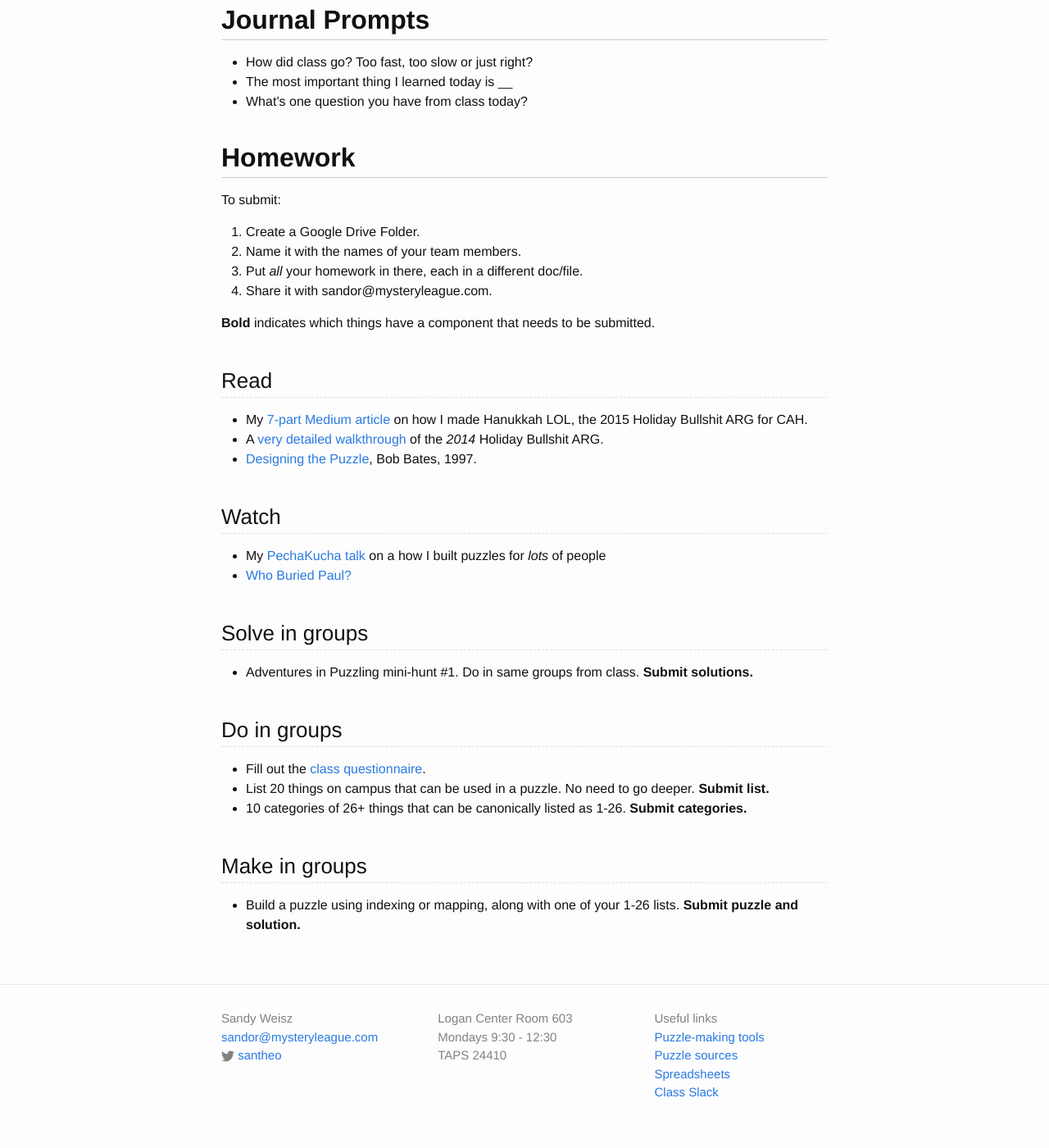
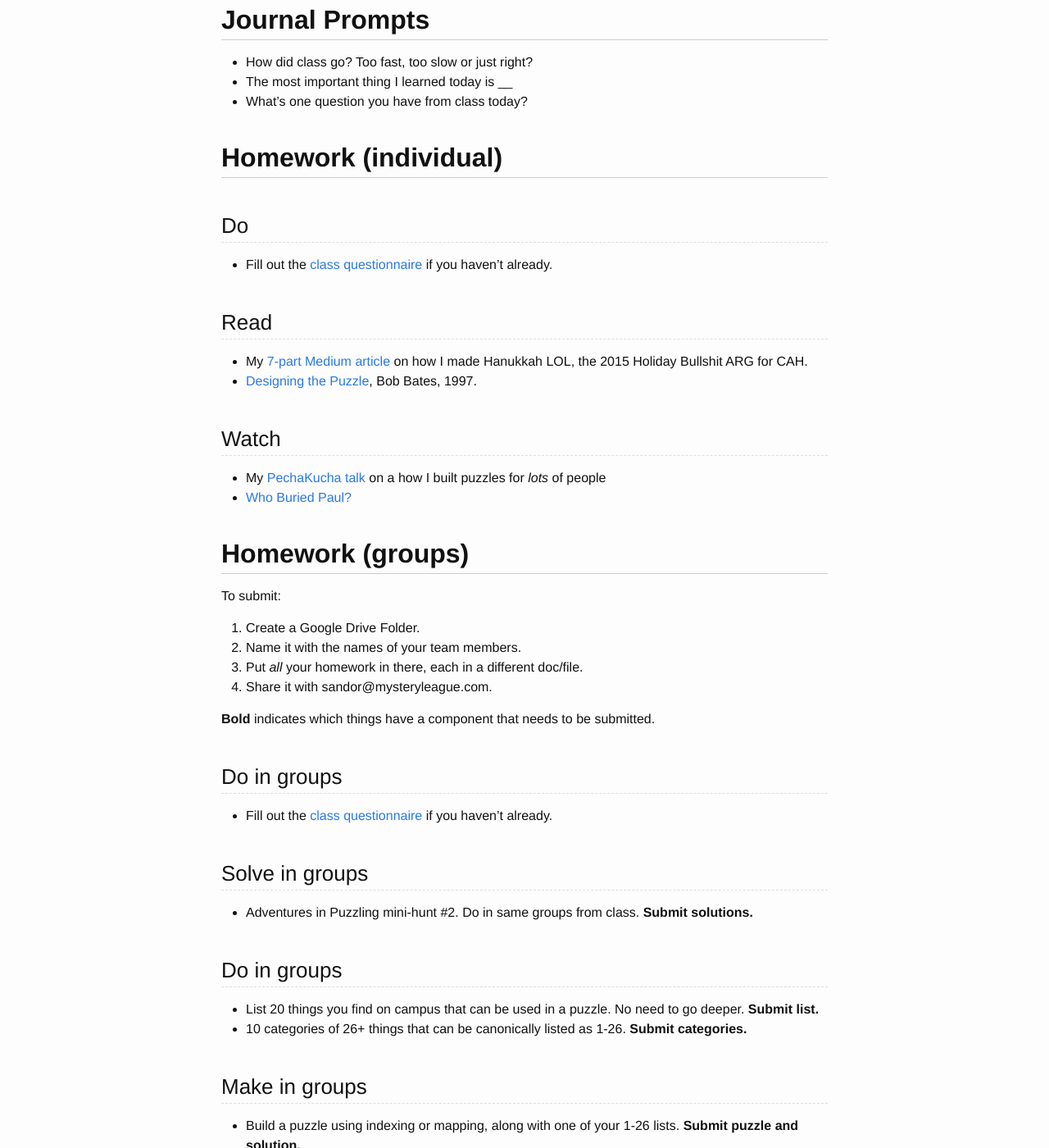
Before and after one commit to transmedia-puzzles/transmedia-puzzles.github.io, a Jekyll site: the page built from _posts/2017-03-23-1.md, in a window 1280 px wide and 1400 px high, scrolled down 466 px. Shown: the whole window at 82% size. Built offline with Jekyll 4.4.1, drawn with Linux system fonts in a browser that asks for light colours.

Commit message:
Week 1 updates

```diff
--- a/_posts/2017-03-23-1.md
+++ b/_posts/2017-03-23-1.md
@@ -20,7 +20,23 @@ categories: class
 * The most important thing I learned today is __
 * What’s one question you have from class today?
 
-## Homework
+## Homework (individual)
+
+### Do
+
+* Fill out the [class questionnaire](https://docs.google.com/a/mysteryleague.com/forms/d/14tVWw8CyRDa0zaoeORyBc1O98pVdcJ1qI6goAriJnz0/edit?usp=drive_web) if you haven't already.
+
+### Read
+
+* My [7-part Medium article](https://medium.com/the-mystery-league/the-making-of-hanukkah-lol-the-biggest-collaborative-puzzle-room-ever-part-1-d8de1080ad51#.ncsi61mtd) on how I made Hanukkah LOL, the 2015 Holiday Bullshit ARG for CAH.
+* [Designing the Puzzle](http://www.scottkim.com.previewc40.carrierzone.com/thinkinggames/GDC00/bates.html), Bob Bates, 1997.
+
+### Watch
+
+* My [PechaKucha talk](https://www.youtube.com/watch?v=dxF5UyroeMQ) on a how I built puzzles for *lots* of people
+* [Who Buried Paul?](https://www.youtube.com/watch?v=BQLoRUS-ypM&feature=youtu.be)
+
+## Homework (groups)
 
 To submit:
 
@@ -31,25 +47,17 @@ To submit:
 
  **Bold** indicates which things have a component that needs to be submitted.
 
-### Read
+### Do in groups
 
-* My [7-part Medium article](https://medium.com/the-mystery-league/the-making-of-hanukkah-lol-the-biggest-collaborative-puzzle-room-ever-part-1-d8de1080ad51#.ncsi61mtd) on how I made Hanukkah LOL, the 2015 Holiday Bullshit ARG for CAH.
-* A [very detailed walkthrough](https://docs.google.com/document/d/193s-qZpgEGGILuN2bhodZRVwWCqvLYXSfS5jSyi3ODI/edit) of the _2014_ Holiday Bullshit ARG.
-* [Designing the Puzzle](http://www.scottkim.com.previewc40.carrierzone.com/thinkinggames/GDC00/bates.html), Bob Bates, 1997.
-
-### Watch
-
-* My [PechaKucha talk](https://www.youtube.com/watch?v=dxF5UyroeMQ) on a how I built puzzles for *lots* of people
-* [Who Buried Paul?](https://www.youtube.com/watch?v=BQLoRUS-ypM&feature=youtu.be)
+* Fill out the [class questionnaire](https://docs.google.com/a/mysteryleague.com/forms/d/14tVWw8CyRDa0zaoeORyBc1O98pVdcJ1qI6goAriJnz0/edit?usp=drive_web) if you haven't already.
 
 ### Solve in groups
 
-* Adventures in Puzzling mini-hunt #1. Do in same groups from class. **Submit solutions.**
+* Adventures in Puzzling mini-hunt #2. Do in same groups from class. **Submit solutions.**
 
 ### Do in groups
 
-* Fill out the [class questionnaire](https://docs.google.com/a/mysteryleague.com/forms/d/14tVWw8CyRDa0zaoeORyBc1O98pVdcJ1qI6goAriJnz0/edit?usp=drive_web).
-* List 20 things on campus that can be used in a puzzle. No need to go deeper. **Submit list.**
+* List 20 things you find on campus that can be used in a puzzle. No need to go deeper. **Submit list.**
 * 10 categories of 26+ things that can be canonically listed as 1-26. **Submit categories.**
 
 ### Make in groups
```
